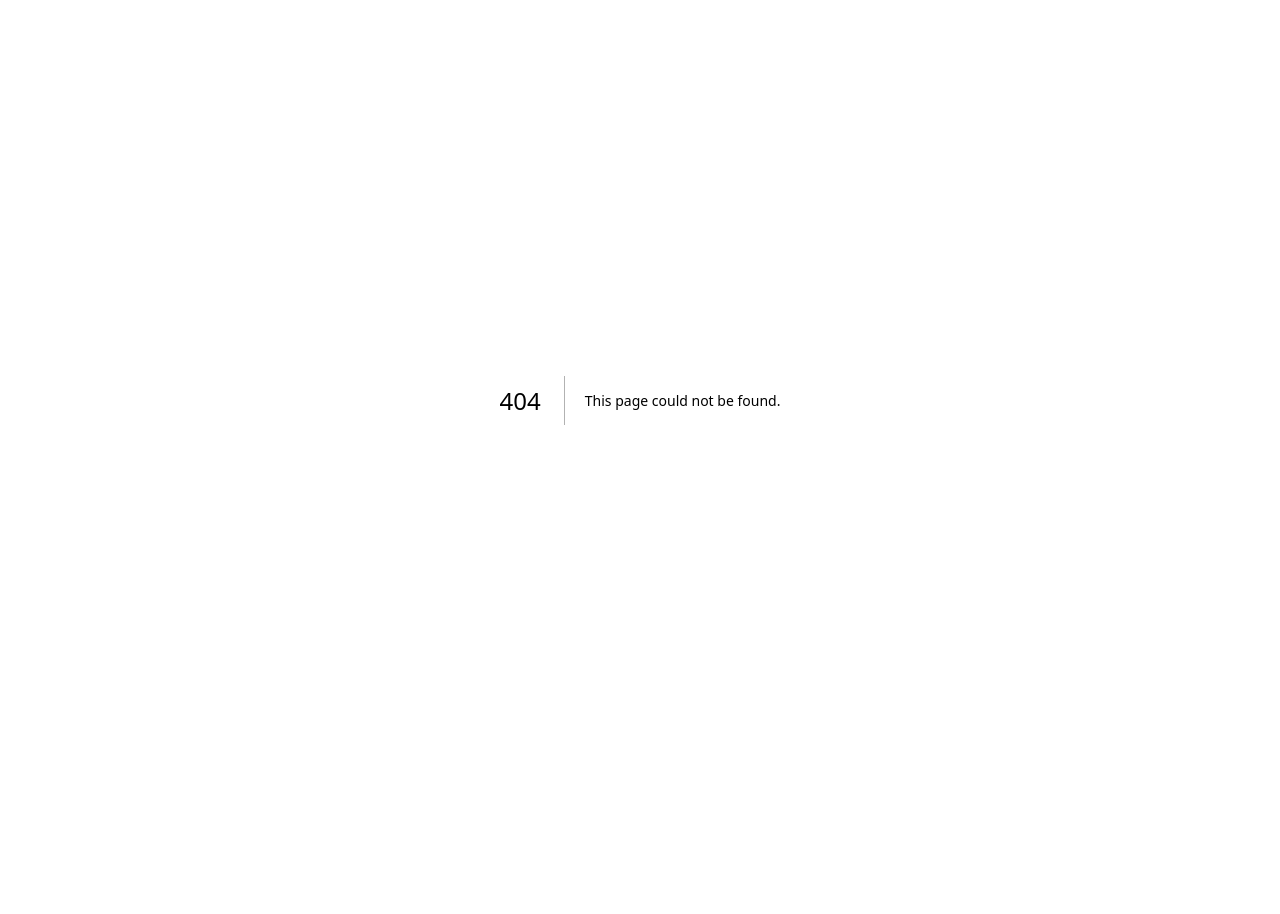
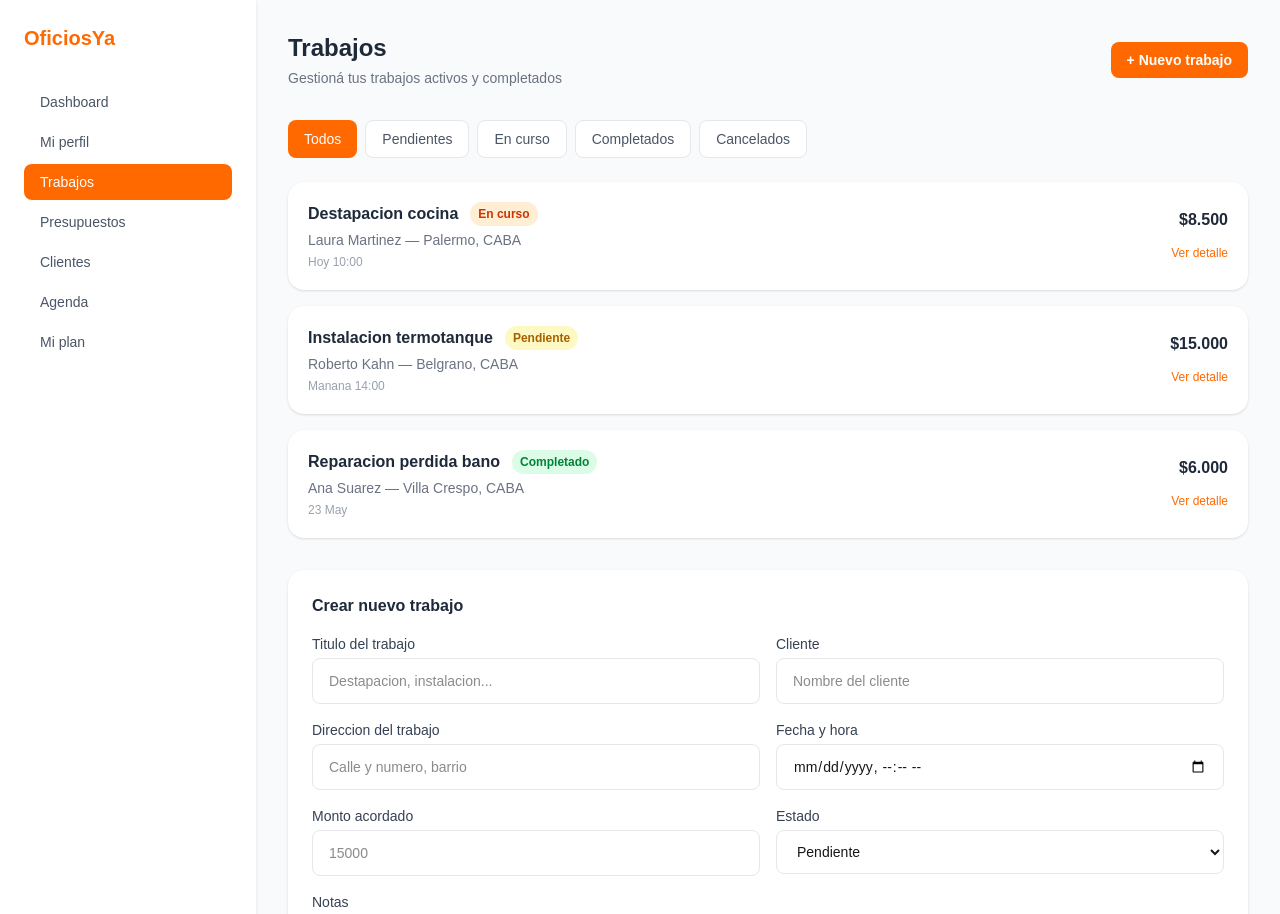
Before and after one commit to kaporay21/oficios, a Next.js app: page /dashboard/trabajos in a window 1280 px wide. Before the commit this address had no page. Shown: the top 914 px of the page. Before the commit the page ends 800 px from the top, so only its background shows below. Built offline with nearby package versions, Linux system fonts and the light colour scheme.

Commit message:
modulo de trabajos listo

```diff
--- /dev/null
+++ b/app/dashboard/trabajos/page.tsx
@@ -0,0 +1,115 @@
+export default function Trabajos() {
+  return (
+    <div className="min-h-screen bg-gray-50 flex">
+
+      {/* SIDEBAR */}
+      <aside className="w-64 bg-white shadow-sm min-h-screen p-6 hidden md:block">
+        <a href="/" className="text-xl font-bold text-orange-500 block mb-8">OficiosYa</a>
+        <nav className="space-y-1">
+          {[
+            { label: "Dashboard", href: "/dashboard" },
+            { label: "Mi perfil", href: "/dashboard/perfil" },
+            { label: "Trabajos", href: "/dashboard/trabajos", activo: true },
+            { label: "Presupuestos", href: "/dashboard/presupuestos" },
+            { label: "Clientes", href: "/dashboard/clientes" },
+            { label: "Agenda", href: "/dashboard/agenda" },
+            { label: "Mi plan", href: "/dashboard/plan" },
+          ].map((item) => (
+            <a key={item.label} href={item.href} className={`block px-4 py-2 rounded-lg text-sm font-medium transition ${item.activo ? "bg-orange-500 text-white" : "text-gray-600 hover:bg-gray-100"}`}>
+              {item.label}
+            </a>
+          ))}
+        </nav>
+      </aside>
+
+      {/* CONTENIDO */}
+      <main className="flex-1 p-8">
+        <div className="flex justify-between items-center mb-8">
+          <div>
+            <h1 className="text-2xl font-bold text-gray-800">Trabajos</h1>
+            <p className="text-gray-500 text-sm mt-1">Gestioná tus trabajos activos y completados</p>
+          </div>
+          <button className="bg-orange-500 text-white px-4 py-2 rounded-lg text-sm font-semibold hover:bg-orange-600">
+            + Nuevo trabajo
+          </button>
+        </div>
+
+        {/* TABS */}
+        <div className="flex gap-2 mb-6">
+          {["Todos", "Pendientes", "En curso", "Completados", "Cancelados"].map((tab, i) => (
+            <button key={tab} className={`px-4 py-2 rounded-lg text-sm font-medium ${i === 0 ? "bg-orange-500 text-white" : "bg-white text-gray-600 hover:bg-gray-100 border border-gray-200"}`}>
+              {tab}
+            </button>
+          ))}
+        </div>
+
+        {/* LISTA DE TRABAJOS */}
+        <div className="space-y-4">
+          {[
+            { titulo: "Destapacion cocina", cliente: "Laura Martinez", direccion: "Palermo, CABA", fecha: "Hoy 10:00", estado: "En curso", monto: "$8.500", color: "bg-orange-100 text-orange-700" },
+            { titulo: "Instalacion termotanque", cliente: "Roberto Kahn", direccion: "Belgrano, CABA", fecha: "Manana 14:00", estado: "Pendiente", monto: "$15.000", color: "bg-yellow-100 text-yellow-700" },
+            { titulo: "Reparacion perdida bano", cliente: "Ana Suarez", direccion: "Villa Crespo, CABA", fecha: "23 May", estado: "Completado", monto: "$6.000", color: "bg-green-100 text-green-700" },
+          ].map((trabajo) => (
+            <div key={trabajo.titulo} className="bg-white rounded-2xl shadow-sm p-5 flex items-center justify-between">
+              <div className="flex-1">
+                <div className="flex items-center gap-3 mb-1">
+                  <h3 className="font-semibold text-gray-800">{trabajo.titulo}</h3>
+                  <span className={`text-xs font-bold px-2 py-1 rounded-full ${trabajo.color}`}>{trabajo.estado}</span>
+                </div>
+                <p className="text-sm text-gray-500">{trabajo.cliente} — {trabajo.direccion}</p>
+                <p className="text-xs text-gray-400 mt-1">{trabajo.fecha}</p>
+              </div>
+              <div className="text-right ml-4">
+                <div className="font-bold text-gray-800 mb-2">{trabajo.monto}</div>
+                <button className="text-orange-500 text-xs font-medium hover:underline">Ver detalle</button>
+              </div>
+            </div>
+          ))}
+        </div>
+
+        {/* MODAL NUEVO TRABAJO - simplificado */}
+        <div className="mt-8 bg-white rounded-2xl shadow-sm p-6">
+          <h2 className="font-semibold text-gray-800 mb-4">Crear nuevo trabajo</h2>
+          <div className="grid grid-cols-1 md:grid-cols-2 gap-4">
+            <div>
+              <label className="block text-sm font-medium text-gray-700 mb-1">Titulo del trabajo</label>
+              <input type="text" placeholder="Destapacion, instalacion..." className="w-full border border-gray-200 rounded-lg px-4 py-3 text-sm" />
+            </div>
+            <div>
+              <label className="block text-sm font-medium text-gray-700 mb-1">Cliente</label>
+              <input type="text" placeholder="Nombre del cliente" className="w-full border border-gray-200 rounded-lg px-4 py-3 text-sm" />
+            </div>
+            <div>
+              <label className="block text-sm font-medium text-gray-700 mb-1">Direccion del trabajo</label>
+              <input type="text" placeholder="Calle y numero, barrio" className="w-full border border-gray-200 rounded-lg px-4 py-3 text-sm" />
+            </div>
+            <div>
+              <label className="block text-sm font-medium text-gray-700 mb-1">Fecha y hora</label>
+              <input type="datetime-local" className="w-full border border-gray-200 rounded-lg px-4 py-3 text-sm" />
+            </div>
+            <div>
+              <label className="block text-sm font-medium text-gray-700 mb-1">Monto acordado</label>
+              <input type="number" placeholder="15000" className="w-full border border-gray-200 rounded-lg px-4 py-3 text-sm" />
+            </div>
+            <div>
+              <label className="block text-sm font-medium text-gray-700 mb-1">Estado</label>
+              <select className="w-full border border-gray-200 rounded-lg px-4 py-3 text-sm">
+                <option value="pending">Pendiente</option>
+                <option value="scheduled">Programado</option>
+                <option value="in_progress">En curso</option>
+              </select>
+            </div>
+            <div className="md:col-span-2">
+              <label className="block text-sm font-medium text-gray-700 mb-1">Notas</label>
+              <textarea rows={2} placeholder="Detalles adicionales del trabajo..." className="w-full border border-gray-200 rounded-lg px-4 py-3 text-sm" />
+            </div>
+          </div>
+          <button className="mt-4 bg-orange-500 text-white px-6 py-3 rounded-xl font-semibold text-sm hover:bg-orange-600">
+            Guardar trabajo
+          </button>
+        </div>
+
+      </main>
+    </div>
+  );
+}
```
